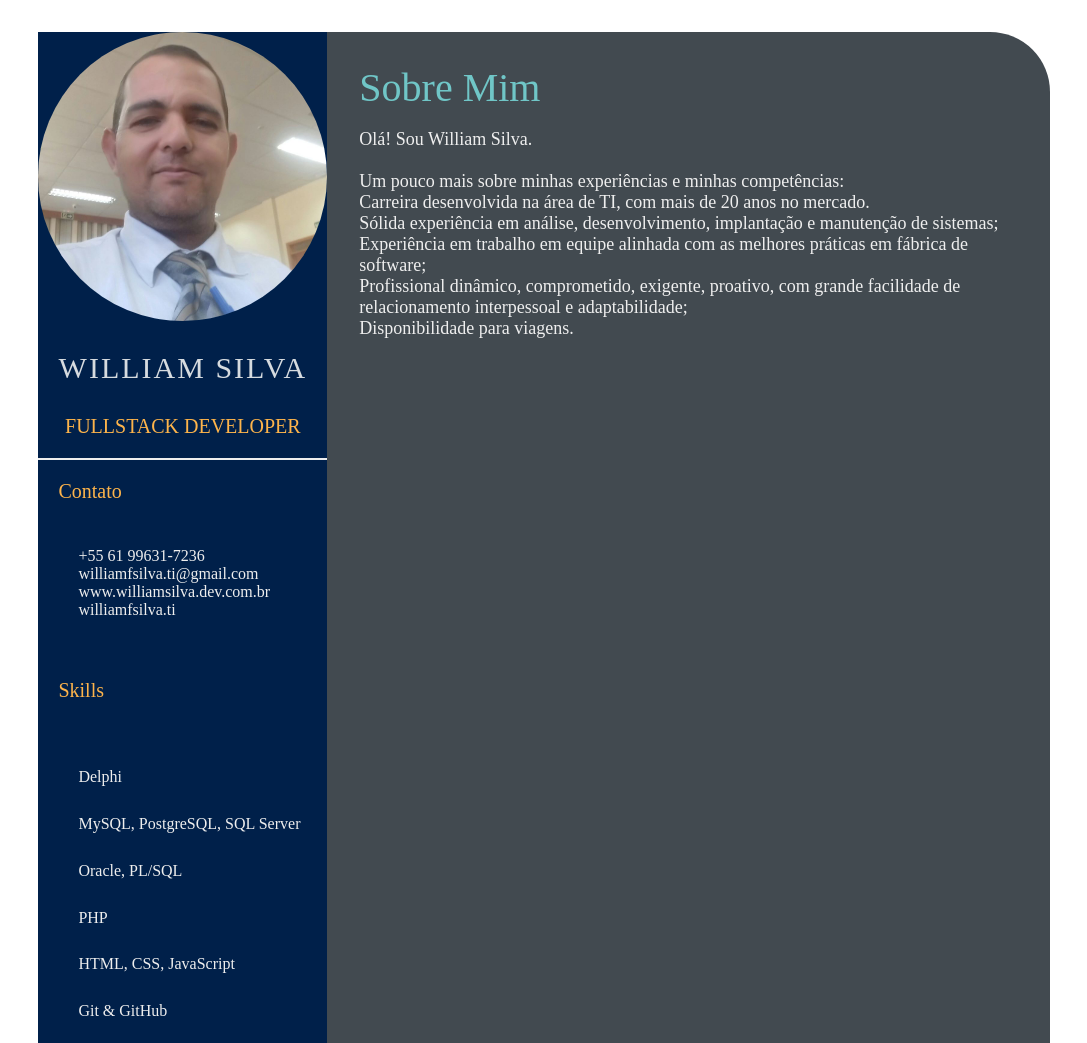
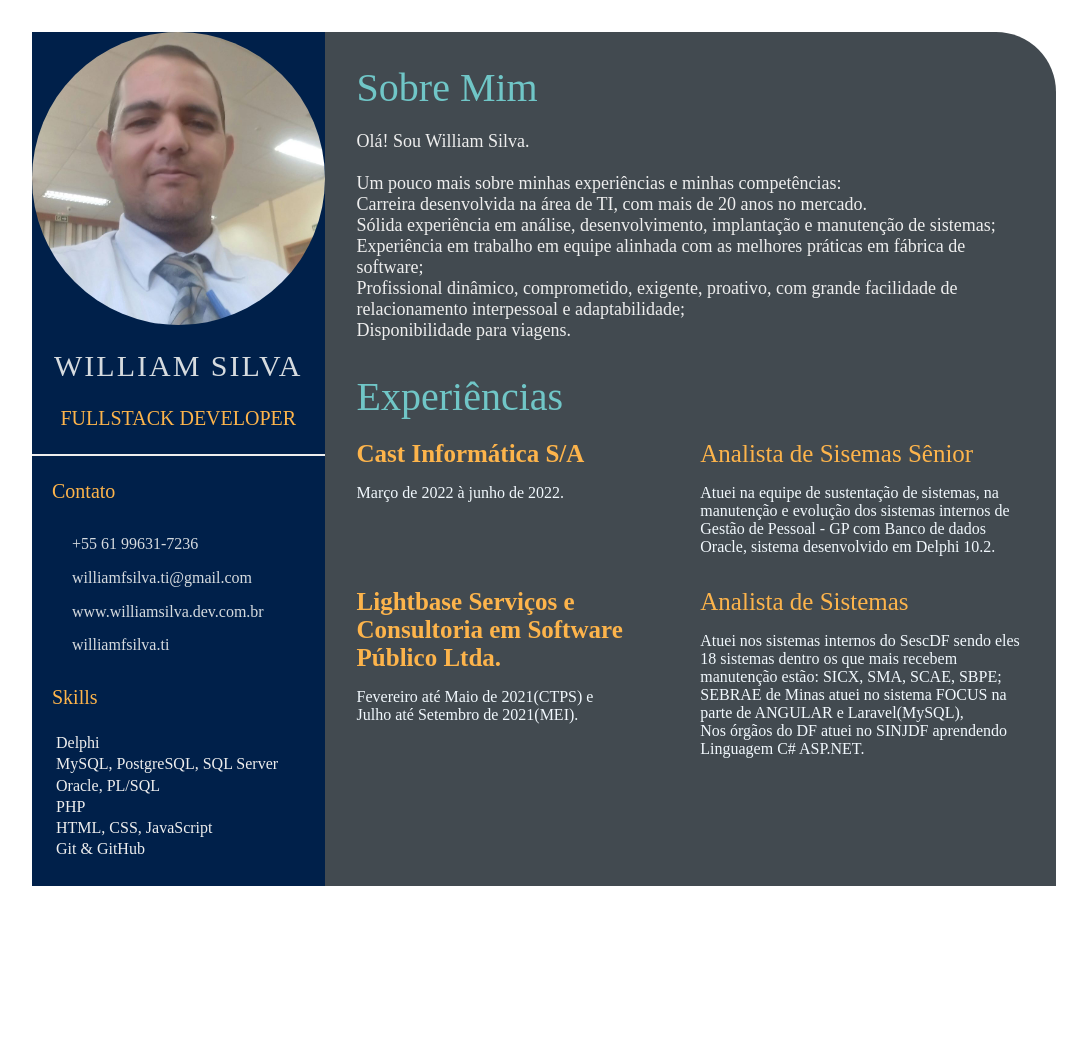
Before and after one commit to WilliamfSilva/devweekgit.github.io, a plain HTML site: page index.html in a window 1280 px wide. Shown: the whole page, without its empty margins (96-1183 px from the left). After the commit the page ends 918 px from the top, so only its background shows below. Drawn offline with Linux system fonts and the light colour scheme.

Commit message:
Feat add job details (#4)
* Class Day-2

* Atualização da parte de experiências e link das fontes

```diff
--- a/index.html
+++ b/index.html
@@ -15,7 +15,7 @@
                     <p class="name">William Silva</p>
                     <p class="profession">FullStack Developer</p>
                 </div>
-                <div class="ontact-info">
+                <div class="contact-info">
                     <p class="left-title">Contato</p>
                     <ul>
                         <li><i class="fa fa-phone"></i>+55 61 99631-7236</li>
@@ -55,8 +55,38 @@
                         <br>Disponibilidade para viagens.
                     </p>
                 </section>
-            </div>
+            <div>
+                <section class="experience gap">
+                    <div class="right-title">Experiências</div>
+                    <div class="experience-contents">
+                        <div class="exp-left">
+                            <p class="exp-company-name">Cast Informática S/A</p>
+                            <p class="exp-time-period">Março de 2022 à junho de 2022.</p>
+                        </div>
+                        <div class="exp-right">
+                            <p class="exp-position">Analista de Sisemas Sênior</p>
+                            <p class="exp-desc">
+                                Atuei na equipe de sustentação de sistemas, na manutenção e evolução dos sistemas
+internos de Gestão de Pessoal - GP com Banco de dados Oracle, sistema desenvolvido em Delphi 10.2.</p>
+                        </div>
+                        <div class="exp-left">
+                            <p class="exp-company-name">Lightbase Serviços e Consultoria em Software Público Ltda.</p>
+                            <p class="exp-time-period">Fevereiro até Maio de 2021(CTPS) e
+                                                <br>Julho até Setembro de 2021(MEI).</p>
+                        </div>
+                        <div class="exp-right">
+                            <p class="exp-position">Analista de Sistemas</p>
+                            <p class="exp-desc">
+                                Atuei nos sistemas internos do SescDF sendo eles 18 sistemas dentro os que mais
+recebem manutenção estão: SICX, SMA, SCAE, SBPE;
+<br>SEBRAE de Minas atuei no sistema FOCUS na parte de ANGULAR e
+Laravel(MySQL),
+<br>Nos órgãos do DF atuei no SINJDF aprendendo Linguagem C# ASP.NET.
+                            </p>
+                        </div>
+                    </div>
+                </section>
+        </section>
     </main>
-
 </body>
 </html>
--- a/style.css
+++ b/style.css
@@ -1,11 +1,12 @@
-style.css
+@import url('https://fonts.googleapis.com/css2?family=Roboto:ital,wght@0,100;0,300;0,400;0,500;0,700;0,900;1,100;1,300;1,400;1,500;1,700;1,900&display=swap');
+
 * {
     margin: 0;
     padding: 0;
     box-sizing: border-box;
     list-style: none;
-    font-family: 'Roboto', sans-serif;
-    background-color: #70c6c7;
+   /* font-family: 'Roboto', sans-serif;
+    background-color: #70c6c7;*/
 }
 
 .resume-contents {
@@ -36,6 +37,8 @@ style.css
 .profile {
     width: 100%;
     border-bottom: 2px solid #eeeeee;
+    padding-bottom: 1.5rem;
+
 }
 
 .profile .profile-image {
@@ -49,6 +52,7 @@ style.css
     letter-spacing: 2px;
     text-transform: uppercase;
     text-align: center;
+    padding-top: 1.5rem;
 }
 
 .profession {
@@ -56,6 +60,7 @@ style.css
     font-size: 20px;
     text-transform: uppercase;
     text-align: center;
+    padding-top: 1.5rem;
 }
 
 /* .contact-info { border-bottom: 2px solid #1B2631;} */
@@ -64,9 +69,10 @@ style.css
     color: #FDB44B;
     font-size: 20px;
     padding-left: 20px;
+    padding-top: 1.5rem;
 }
 
-.contact-info, ul {
+.contact-info ul {
     padding-top: 1.5rem;
     list-style: none;
     color: #eeeeee;
@@ -76,20 +82,23 @@ style.css
 .references ul li {
     padding: .4rem 0;
     color: #D6DBDF;
+    padding-left: 1.5rem;
 }
 
 .contact-info ul li i,
 .references ul li i {
+    padding: .1rem 0;
     padding-right: 1rem;
     font-size: 18px;
     color: #D6DBDF;
 }
 
-.skills, ul {
+.skills ul {
     padding-top: 1.5rem;
 }
 .skills ul li p {
-    padding: .4rem 0;
+    padding: .1rem 0;
+    padding-left: 1.5rem;
     color: #eeeeee;
 }
 
@@ -100,6 +109,7 @@ style.css
 .right-title {
     color: #70C6C7;
     font-size: 40px;
+    padding-bottom: 20px;
 }
 
 .gap {
@@ -110,8 +120,48 @@ style.css
     color: #eeeeee;
 
 }
-.exp-company-name{
+
+.experience-contents,
+.education-contents,
+.awards-contents {
+    display: grid;
+    grid-template-columns: repeat(2, 1fr);
+    padding-bottom: 2rem;
+    color: #F1F8FD;
+}
+
+
+.exp-company-name,
+.education-school-name,
+.awards-company-name{
+    font-size: 25px;
+    font-weight: bold;
     color: #FDB44B;
-    font-size: 20px;
-    padding-left: 20px;
+    padding-bottom: 1rem;
 }
+
+.exp-time-period,
+.educationp-time-period,
+.awards-time-period {
+    font-size: 16px;
+    color: #F1F8FD;
+    padding-bottom: 2rem;
+}
+
+.exp-position,
+.education-subject,
+.awards-name {
+    font-size: 25px;
+    color: #FDB44B;
+    padding-bottom: 1rem;
+    padding-left: 10px;
+}
+
+.exp-desc,
+.education-desc,
+.awards-desc {
+    font-size: 16px;
+    color: #F1F8FD;
+    padding-bottom: 2rem;
+    padding-left: 10px;
+}
```
